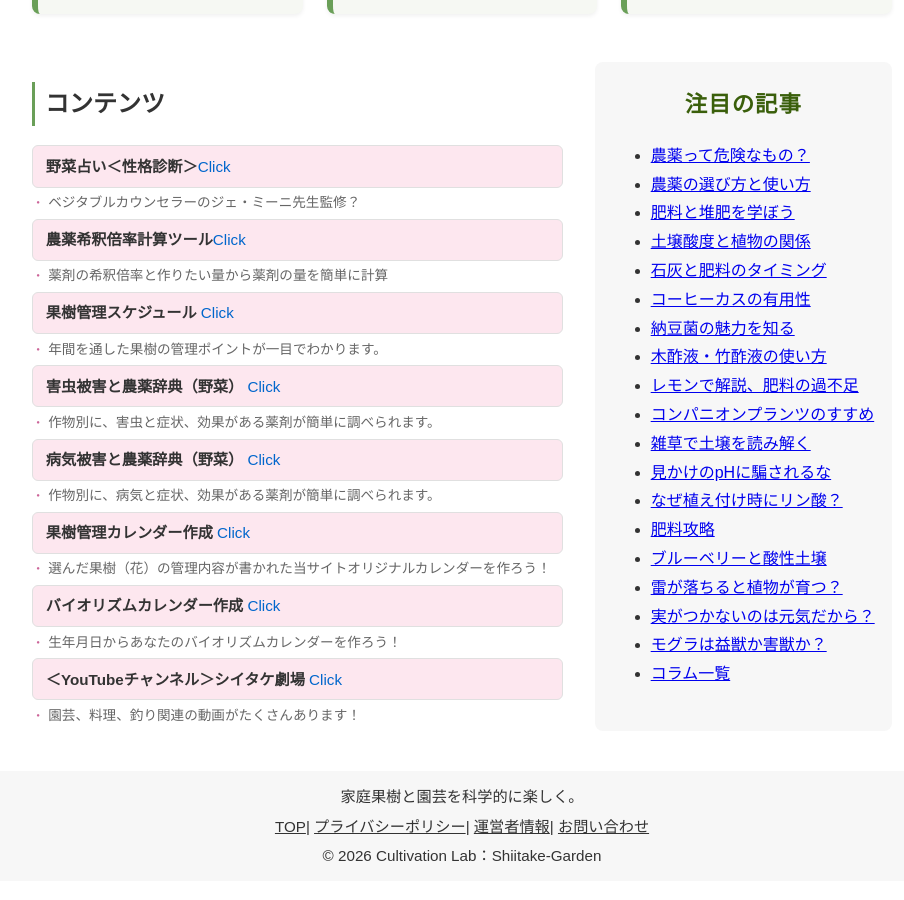
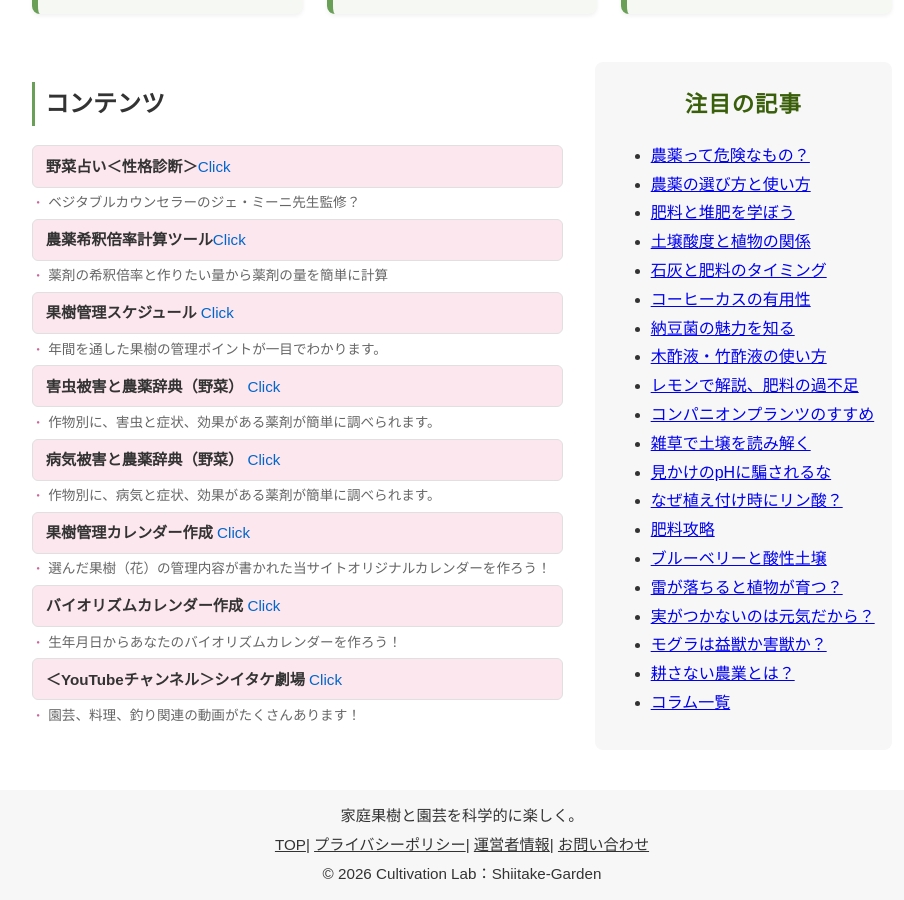
Before and after one commit to shiitake-garden/shiitake-garden.github.io, a Jekyll site: the page built from index.html, in a window 1280 px wide and 900 px high, scrolled down 1312 px. Shown: the whole window, without its empty margins (178-1082 px from the left). Built offline with Jekyll 4.4.1, drawn with Linux system fonts in a browser that asks for light colours.

Commit message:
Update index.html

```diff
--- a/index.html
+++ b/index.html
@@ -128,6 +128,7 @@
       <li><a href="/column/column_kaminari.html">雷が落ちると植物が育つ？</a></li>
       <li><a href="/column/column_seityou.html">実がつかないのは元気だから？</a></li>
       <li><a href="/column/column_mogura.html">モグラは益獣か害獣か？</a></li>
+      <li><a href="/column/column_fukouki.html">耕さない農業とは？</a></li>
       <li><a href="/column/index.html">コラム一覧</a></li>
     </ul>
   </aside>
```
